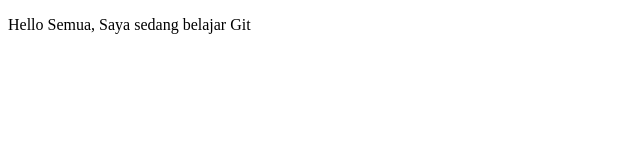
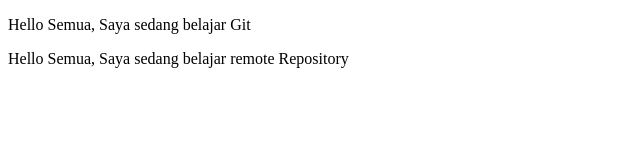
Before and after one commit to Frekiw/Belajar-Git, a plain HTML site: page index.html in a window 1280 px wide. Shown: the whole page, without its empty margins (0-640 px from the left). Drawn offline with Linux system fonts and the light colour scheme.

Commit message:
mengubah judul dan teks di body

```diff
--- a/index.html
+++ b/index.html
@@ -2,9 +2,10 @@
 <html>
     <head>
         <meta charset="utf-8">
-        <title>Belajar Git - Project 01</title>
+        <title>Belajar Git - Project 01 Remote Repository</title>
     </head>
     <body>
         <p>Hello Semua, Saya sedang belajar Git</p>
+        <p>Hello Semua, Saya sedang belajar remote Repository</p>
     </body>
 </html>
```
